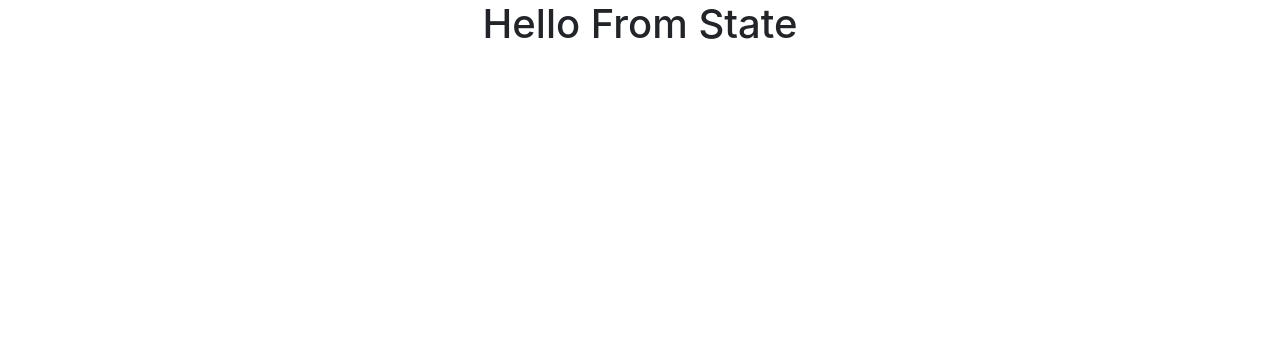
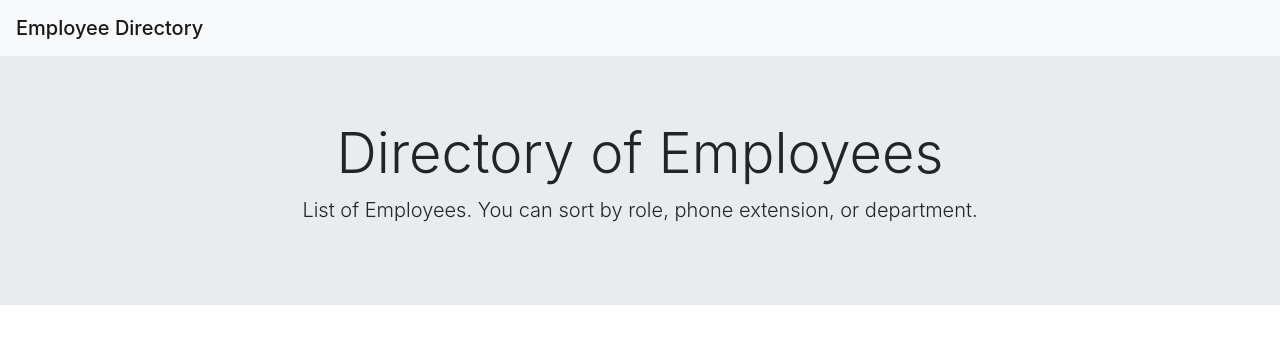
Before and after one commit to tboyd4/employee-dir, a React (Create React App) app: page / in a window 1280 px wide. Shown: the top 344 px of the page. Built offline with nearby package versions, Linux system fonts and the light colour scheme.

Commit message:
added jumbotron header and nav bar components

```diff
--- /dev/null
+++ b/src/components/Jumbotron.js
@@ -0,0 +1,16 @@
+import React from "react";
+
+function Jumbotron() {
+  return (
+    <div class="jumbotron jumbotron-fluid">
+      <div class="container">
+        <h1 class="display-4">Directory of Employees</h1>
+        <p class="lead">
+          List of Employees. You can sort by role, phone extension, or department.
+        </p>
+      </div>
+    </div>
+  );
+}
+
+export default Jumbotron;
--- a/src/components/Navigation.js
+++ b/src/components/Navigation.js
@@ -0,0 +1,11 @@
+import React from 'react';
+
+function Navigation () {
+    return (
+        <nav class="navbar navbar-light bg-light">
+            <span class="navbar-brand mb-0 h1">Employee Directory</span>
+        </nav>
+    )
+}
+
+export default Navigation;
--- a/src/containers/App.js
+++ b/src/containers/App.js
@@ -1,5 +1,8 @@
 import React from 'react';
 import './App.css';
+
+import Navigation from '../components/Navigation';
+import Jumbotron from '../components/Jumbotron';
 
 class App extends React.Component {
 
@@ -14,7 +17,8 @@ class App extends React.Component {
   render() {
     return (
       <div className="App">
-        <h1>{this.state.message}</h1>
+        <Navigation />
+        <Jumbotron />
       </div>
     );
   }
```
